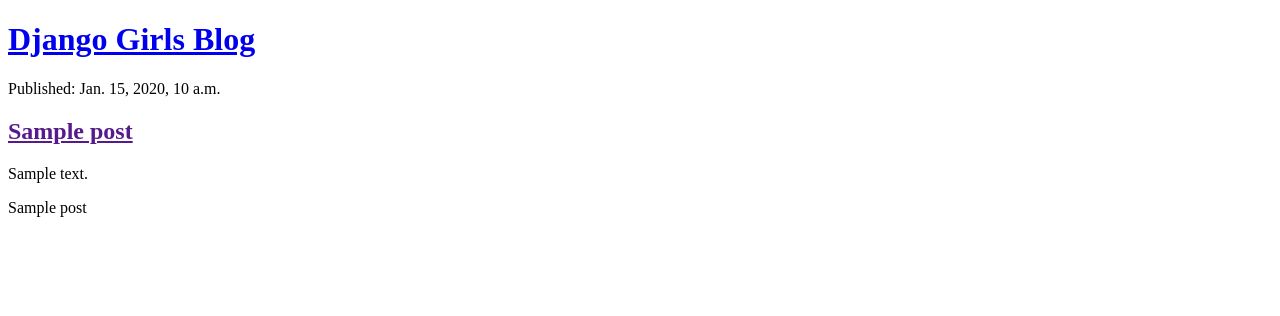
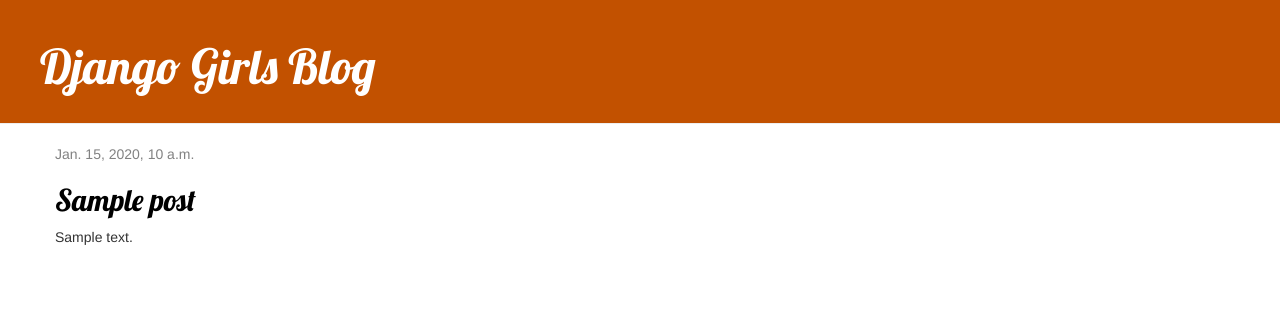
Before and after one commit to skarnata/my-first-blog, a Django app: page / in a window 1280 px wide. Shown: the top 316 px of the page. Run offline with Django 3.2, Linux system fonts and the light colour scheme; tables that the repository leaves empty hold one stand-in row (values such as "Sample post"); some libraries are stand-ins or nearby versions.

Commit message:
Tambahan base.html dan modifikasi post_list.html

```diff
--- /dev/null
+++ b/blog/static/css/blog.css
@@ -0,0 +1,51 @@
+h1 a, h2 a {
+    color: #FF8833;
+    font-family: 'Lobster';
+}
+
+.page-header {
+    background-color: #C25100;
+    margin-top: 0;
+    padding: 20px 20px 20px 40px;
+}
+
+.page-header h1, .page-header h1 a, .page-header h1 a:visited, .page-header h1 a:active {
+    color: #ffffff;
+    font-size: 36pt;
+    text-decoration: none;
+}
+
+.content {
+    margin-left: 40px;
+}
+
+h1, h2, h3, h4 {
+    font-family: 'Lobster', cursive;
+}
+
+.date {
+    color: #828282;
+}
+
+.save {
+    float: right;
+}
+
+.post-form textarea, .post-form input {
+    width: 100%;
+}
+
+.top-menu, .top-menu:hover, .top-menu:visited {
+    color: #ffffff;
+    float: right;
+    font-size: 26pt;
+    margin-right: 20px;
+}
+
+.post {
+    margin-bottom: 70px;
+}
+
+.post h2 a, .post h2 a:visited {
+    color: #000000;
+}
--- /dev/null
+++ b/blog/templates/blog/base.html
@@ -0,0 +1,23 @@
+{% load static %}
+<html>
+<head>
+    <title>Django Girls blog</title>
+    <link rel="stylesheet" href="//maxcdn.bootstrapcdn.com/bootstrap/3.2.0/css/bootstrap.min.css">
+    <link rel="stylesheet" href="//maxcdn.bootstrapcdn.com/bootstrap/3.2.0/css/bootstrap-theme.min.css">
+    <link href='//fonts.googleapis.com/css?family=Lobster&subset=latin,latin-ext' rel='stylesheet' type='text/css'>
+    <link rel="stylesheet" href="{% static 'css/blog.css' %}">
+</head>
+<body>
+<div class="page-header">
+    <h1><a href="/">Django Girls Blog</a></h1>
+</div>
+<div class="content container">
+    <div class="row">
+        <div class="col-md-8">
+            {% block content %}
+            {% endblock %}
+        </div>
+    </div>
+</div>
+</body>
+</html>
--- a/blog/templates/blog/post_list.html
+++ b/blog/templates/blog/post_list.html
@@ -1,20 +1,12 @@
-<!DOCTYPE html>
-<html lang="en">
-<head>
-    <meta charset="UTF-8">
-    <title>Django Girls</title>
-</head>
-<body>
-<div>
-    <h1><a href="/">Django Girls Blog</a></h1>
-</div>
-{% for post in posts %}
-    <div>
-    <p>Published: {{ post.published_date }}</p>
-    <h2><a href="">{{ post.title }}</a></h2>
-    <p>{{ post.text|linebreaksbr }}</p>
-    </div>
-    <p>{{ post }}</p>
-{% endfor %}
-</body>
-</html>
+{% extends 'blog/base.html' %}
+{% block content %}
+    {% for post in posts %}
+        <div class="post">
+            <div class="date">
+                {{ post.published_date }}
+            </div>
+            <h2><a href="">{{ post.title }}</a></h2>
+            <p>{{ post.text|linebreaksbr }}</p>
+        </div>
+    {% endfor %}
+{% endblock %}
```
